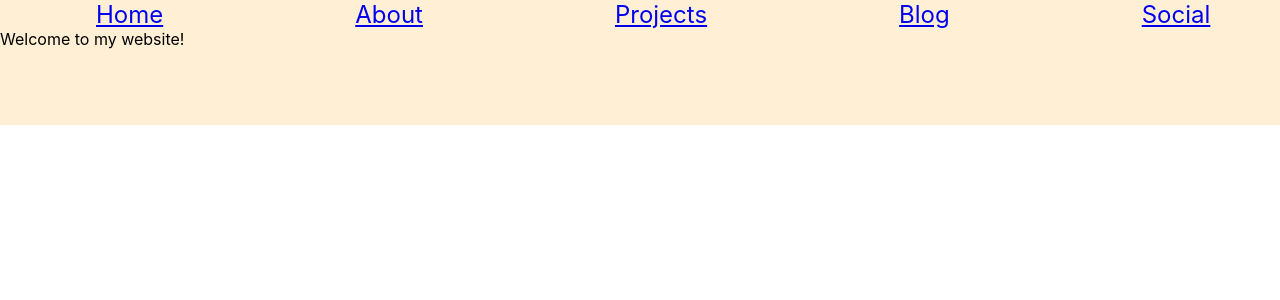
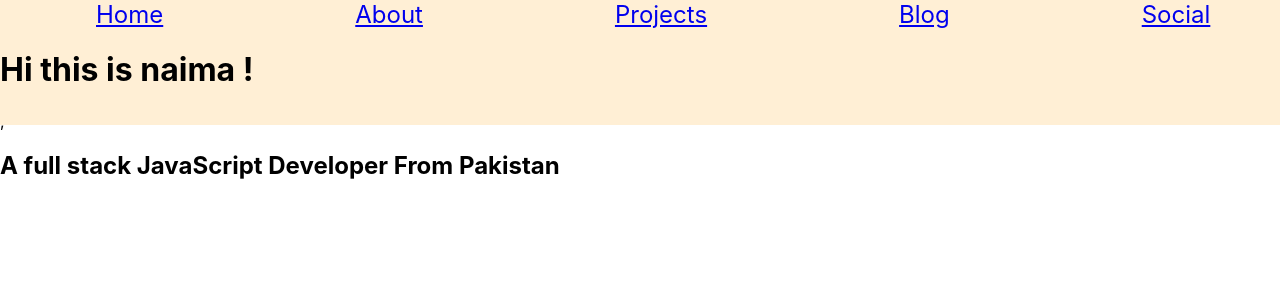
Before and after one commit to naima-shk/Blog, a React (Create React App) app in the folder Frontend/: page / in a window 1280 px wide. Shown: the top 300 px of the page. Built offline with nearby package versions, Linux system fonts and the light colour scheme.

Commit message:
'upgrading'

```diff
--- a/Frontend/src/App.js
+++ b/Frontend/src/App.js
@@ -22,12 +22,20 @@ const Contact = styled.a`
   padding: 4em;
   background: papayawhip;
 `
+const StyledHome=styled(Route)`
+padding-right: 5em;
+margin: 2em;
+color: palevioletred;
+background: papayawhip;
+border: none;
+border-radius: 3px;
+`;
 
 const App = () => {
   return (
     <div className="App">
       <Nav>
-        <NavLink to="/"> Home</NavLink>
+        < NavLink to="/"> Home</ NavLink>
         <NavLink to="/About">About</NavLink>
         <NavLink to="/Projects">Projects</NavLink>
         <NavLink to="/Blog">Blog</NavLink>
--- a/Frontend/src/pages/Home/index.js
+++ b/Frontend/src/pages/Home/index.js
@@ -1,11 +1,12 @@
 import React from 'react';
 
-const Home = () => {
-  return (
-    <div className="App">
-        Welcome to my website!
-    </div>
-  );
+function Home() {
+  const greeting = 'Hi this is naima !';
+  const happy='A full stack JavaScript Developer From Pakistan ';
+
+  return <div><h1>{greeting}</h1>,
+       <h2>{happy}</h2></div>;
+
 }
 
 export default Home;
```
